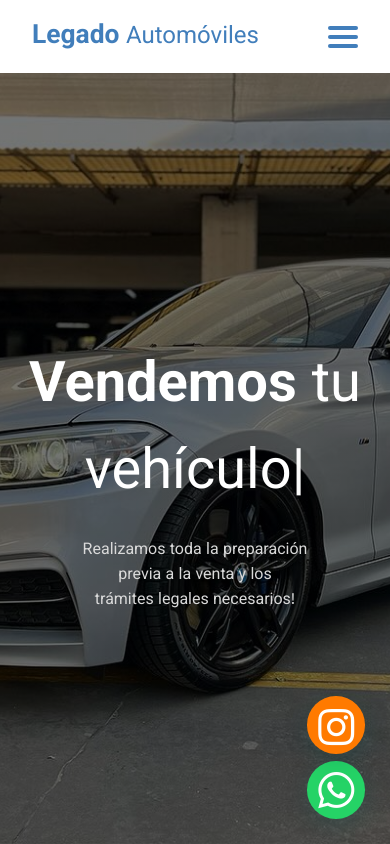
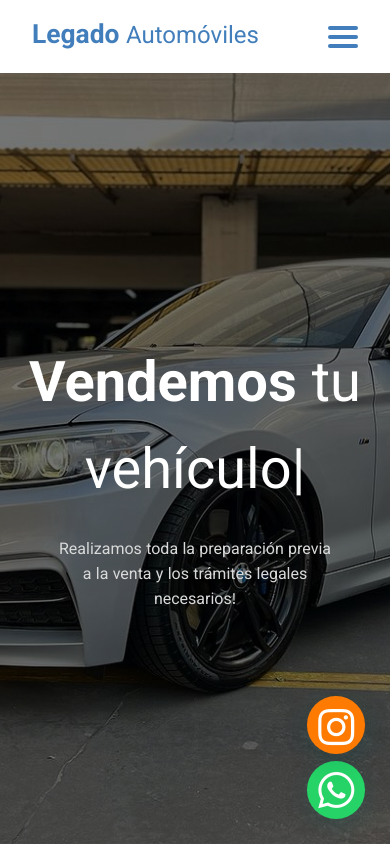
Before and after one commit to MaximoVerdi/legado-automoviles, a React (Vite) app: page / in a window 390 px wide. Shown: the top 844 px of the page. Built offline with nearby package versions, Linux system fonts and the light colour scheme.

Commit message:
Fix: Responsive

```diff
--- a/src/assets/components/heroSection/heroSection.css
+++ b/src/assets/components/heroSection/heroSection.css
@@ -1,5 +1,5 @@
 .hero {
-    height: 100vh;
+    min-height: 100vh;
     display: flex;
     flex-direction: column;
     justify-content: center;
@@ -26,30 +26,7 @@
     width: 30%;
     line-height: 25px;
     user-select: none;
-    text-wrap: balance;
 }
-
-/* .hero__btn {
-    font-size: .9em;
-    text-decoration: none;
-    padding: 8px 12px;
-    background-color: transparent;
-    color: #fff;
-    border: 1px solid transparent;
-    background-color: var(--color-azul);
-    outline: none;
-    box-shadow: 0px 0px 2px rgba(0, 0, 0, 0.235);
-    transition: .2s;
-    cursor: pointer;
-    user-select: none;
-}
-
-.hero__btn:hover {
-    box-shadow: 0px 0px 10px rgba(0, 0, 0, 0.235);
-    border: 1px solid #fff;
-    background-color: #fff;
-    color: var(--color-azul);
-} */
 
 .skewed {
     position: absolute;
@@ -63,29 +40,20 @@
     z-index: -10;
     transform: skewY(0deg);
     transform-origin: top right;
-  }
+}
 
-@media screen and (max-width: 769px) {
-
+@media screen and (max-width: 768px) {
     .hero {
         background-attachment: scroll;
     }
 
     .hero p {
         width: 60%;
-        text-wrap: balance;
     }
 }
 
 @media screen and (max-width: 500px) {
-
-    .hero {
-        background-size: cover;
-        background-position: center;
-    }
-
     .hero p {
-        width: 60%;
-        text-wrap: balance;
+        width: 70%;
     }
 }
```
